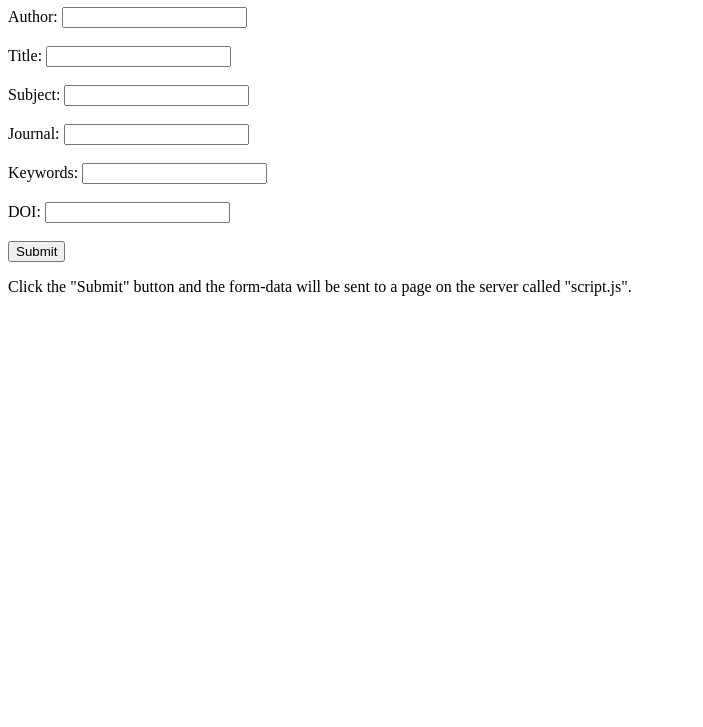
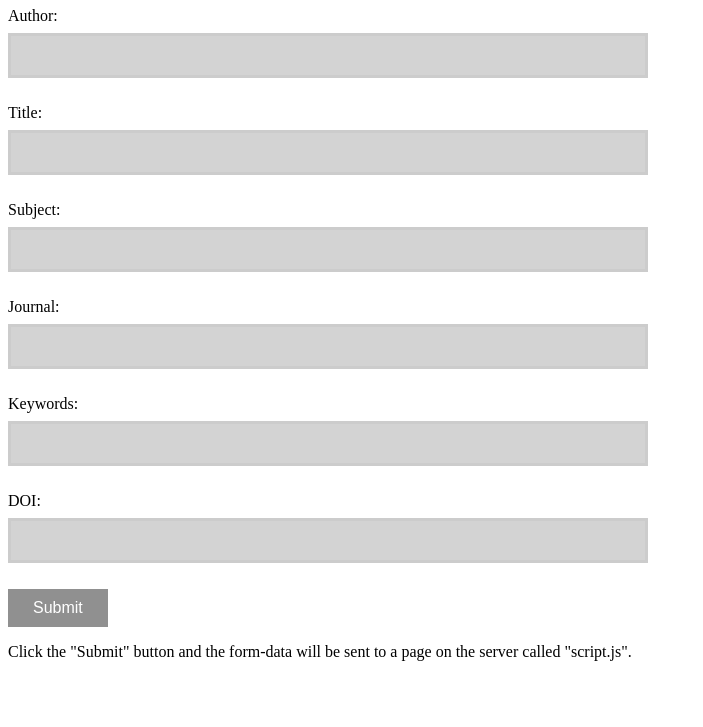
Before and after one commit to jmanfredi/nucscholar-wsu, a plain HTML site: page test.html in a window 1280 px wide. Shown: the part 73-800 px from the top of the page, without its empty margins (0-703 px from the left). Drawn offline with Linux system fonts and the light colour scheme.

Commit message:
test.html makeover

```diff
--- a/test.html
+++ b/test.html
@@ -1,36 +1,82 @@
 <!DOCTYPE html>
 <html>
-<body>
+<body style="background-color: white; color: black">
 
 	<script src="script.js"></script>
-
-	<h1>The input element</h1>
+		<h1>Wright Team</h1>
 
 		<form name="search" action="javascript:main()">
 
 		<label for="author">Author:</label>
+		<br>
 		<input type="text" id="author" name="author"><br><br>
 
 		<label for="title">Title:</label>
+		<br>
 		<input type="text" id="title" name="title"><br><br>
 
 		<label for="subject">Subject:</label>
+		<br>
 		<input type="text" id="subject" name="subject"><br><br>
 
 		<label for="journal">Journal:</label>
+		<br>
 		<input type="text" id="journal" name="journal"><br><br>
 
 		<label for="keywords">Keywords:</label>
+		<br>
 		<input type="text" id="keywords" name="keywords"><br><br>
 
 		<label for="doi">DOI:</label>
+		<br>
 		<input type="text" id="doi" name="doi"><br><br>
 
-	  <input type="submit" value="Submit">
+		<input class="button" type="submit" value="Submit">
 		</form>
-
 
 		<p>Click the "Submit" button and the form-data will be sent to a page on the
 		server called "script.js".</p>
 
 </body>
+
+<style>
+	.text {
+		color: white;
+	}
+
+	.button {
+		background-color: #909090;
+		border: none;
+		color: white;
+		padding: 10px 25px;
+		text-align: left;
+		text-decoration: none;
+		display: inline-block;
+		font-size: 16px;
+		cursor: pointer;
+	}
+
+	.button:hover {
+		background-color: #606060;
+	}
+
+	input[type=text] {
+		width: 50vw;
+		padding: 12px 20px;
+		margin: 8px 0;
+		box-sizing: border-box;
+		border: 3px solid #ccc;
+		-webkit-transition: 0.3s;
+		transition: 0.3s;
+		outline: none;
+		background-color: lightgray;
+	}
+
+	input[type=text]:focus {
+		border: 3px solid black;
+	}
+
+	.textalign {
+		text-align: center;
+	}
+</style>
```
Lines whose indentation alone changed are shown as unchanged.
